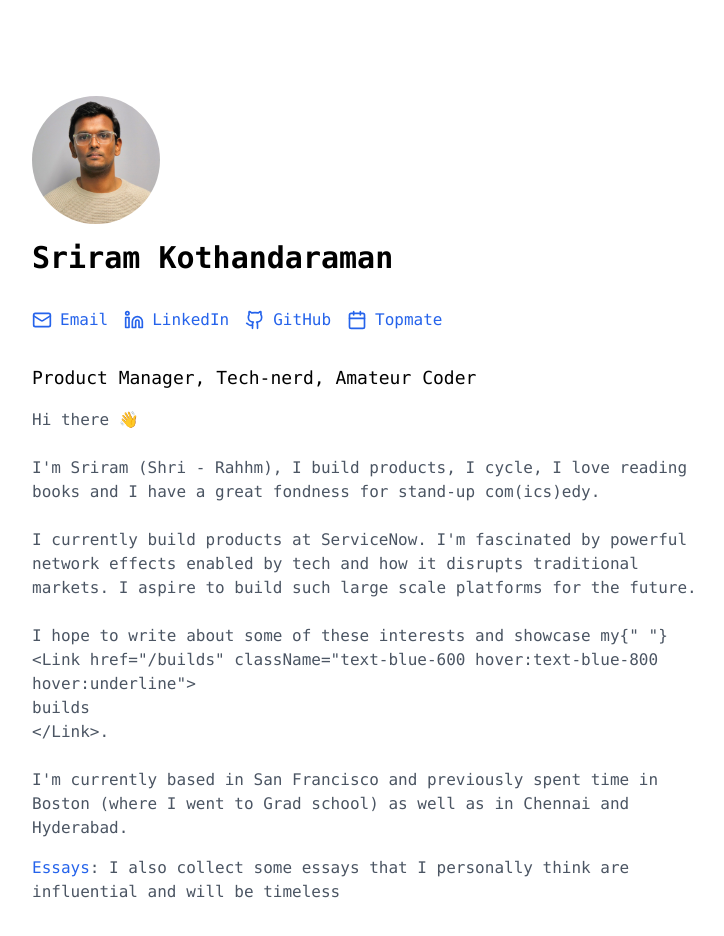
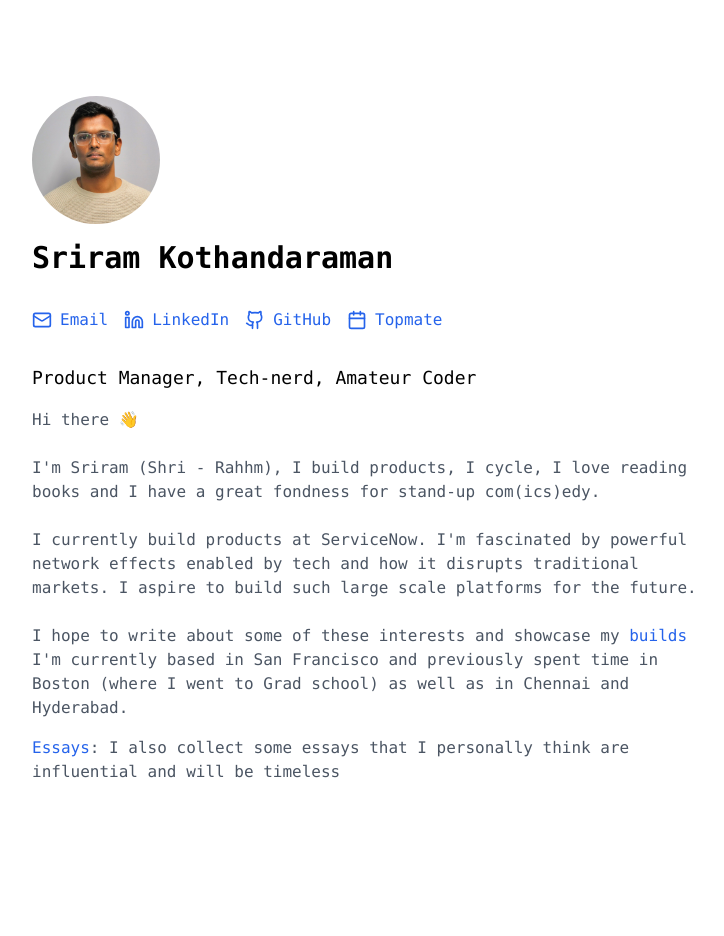
Before and after one commit to sriramkj07/Personalwebsite, a Next.js app: page / in a window 1280 px wide. Shown: the top 936 px of the page, without its empty margins (272-996 px from the left). After the commit the page ends 880 px from the top, so only its background shows below. Built offline with nearby package versions, Linux system fonts and the light colour scheme.

Commit message:
Update page.tsx

```diff
--- a/app/page.tsx
+++ b/app/page.tsx
@@ -52,13 +52,10 @@ export default function Home() {
 
                I currently build products at ServiceNow. I'm fascinated by powerful network effects enabled by tech and how it disrupts traditional markets. I aspire to build such large scale platforms for the future.
 
-               I hope to write about some of these interests and showcase my{" "}
-<Link href="/builds" className="text-blue-600 hover:text-blue-800 hover:underline">
-  builds
-</Link>.
+               I hope to write about some of these interests and showcase my `}
 
-               I'm currently based in San Francisco and previously spent time in Boston (where I went to Grad school) as well as in Chennai and Hyderabad.
-            `}
+               <Link href="/builds" className="text-blue-600 hover:text-blue-800 hover:underline">builds</Link>
+  {` I'm currently based in San Francisco and previously spent time in Boston (where I went to Grad school) as well as in Chennai and Hyderabad.`}
           </p>
           <div>
   <Link href="/essays" className="text-blue-600 hover:text-blue-800">
```
